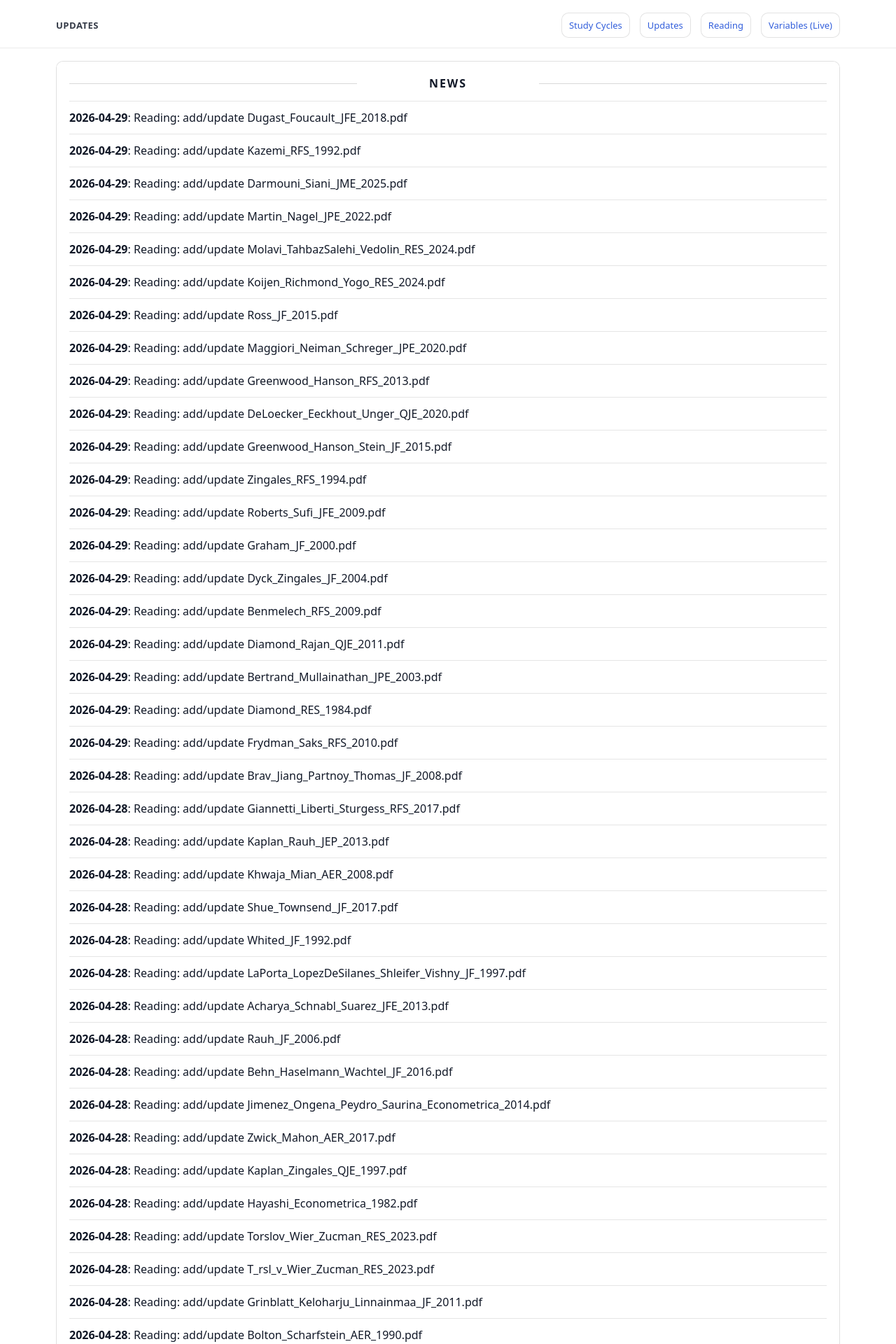
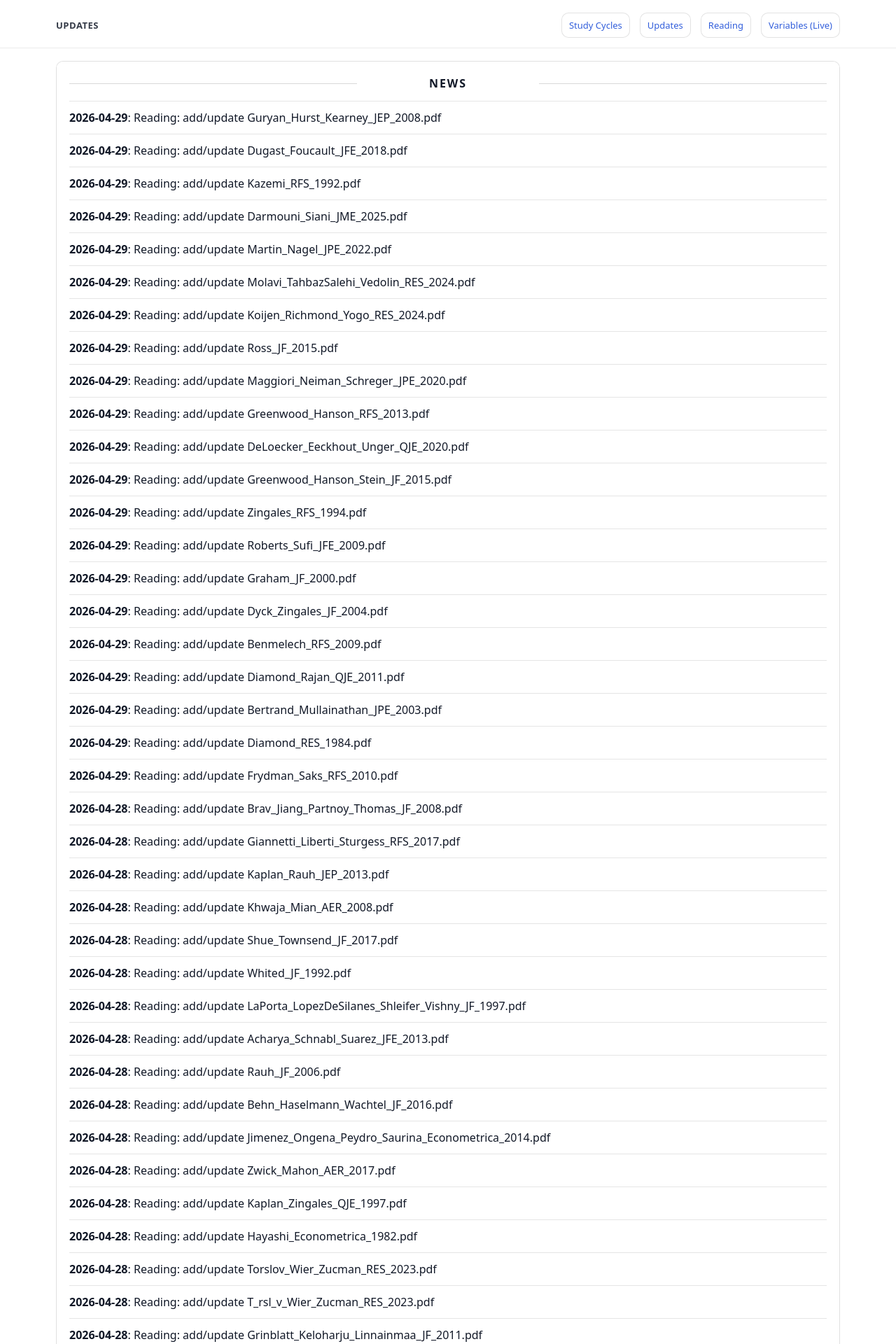
Before and after one commit to yaxinzn/study-archive, a Jekyll site: the page built from updates/index.md, in a window 1280 px wide. Shown: the top 1920 px of the page at 70% size. Built offline with Jekyll 4.4.1, drawn with Linux system fonts in a browser that asks for light colours; some of the changed text lies outside the part shown.

Commit message:
chore: update NEWS feed

```diff
--- a/_data/news.yml
+++ b/_data/news.yml
@@ -1,4 +1,7 @@
 # Auto-generated update history (sorted newest -> oldest). Do not edit manually.
+- ts: "1777464833"
+  date: "2026-04-29"
+  title: "Reading: add/update Guryan_Hurst_Kearney_JEP_2008.pdf"
 - ts: "1777464657"
   date: "2026-04-29"
   title: "Reading: add/update Dugast_Foucault_JFE_2018.pdf"
```
